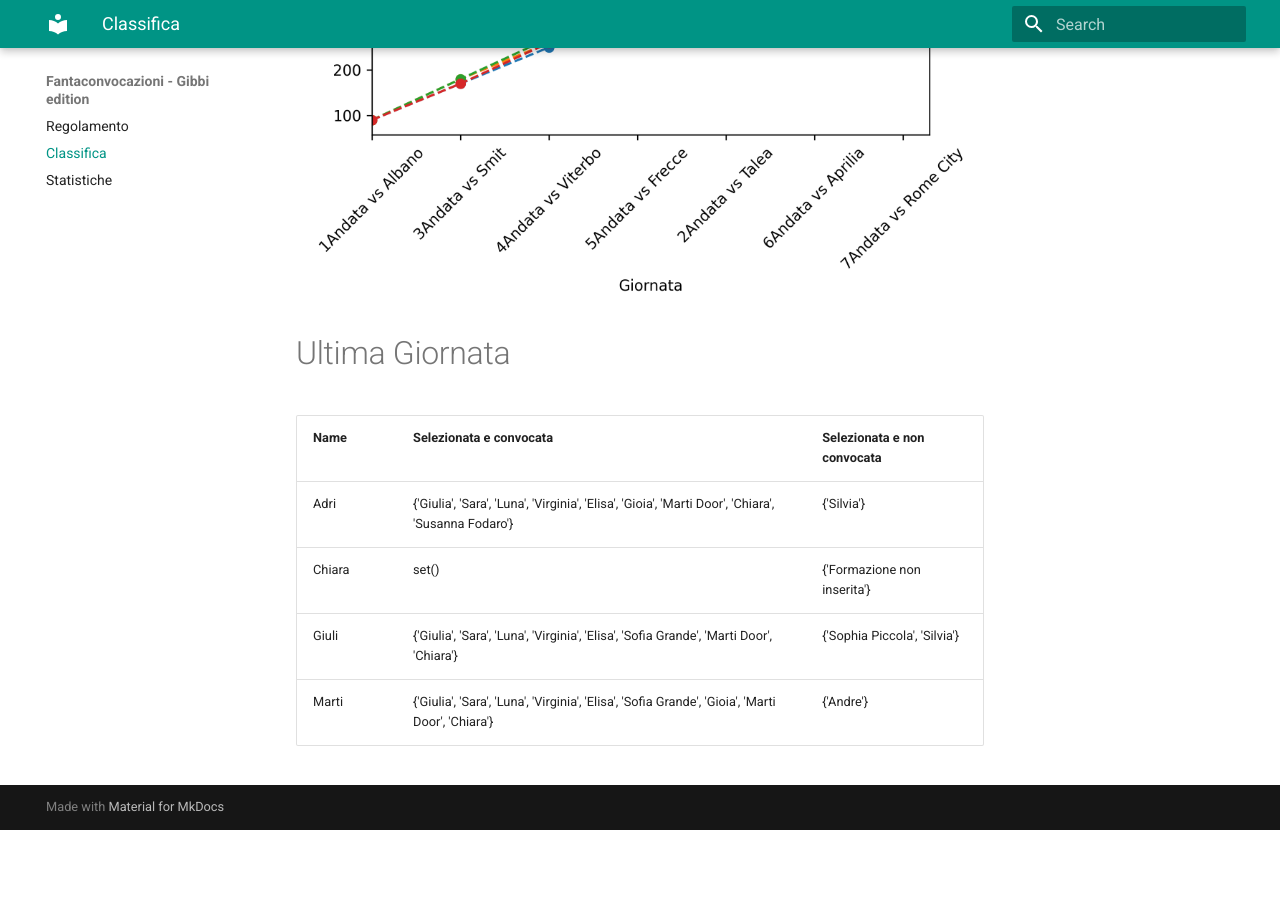
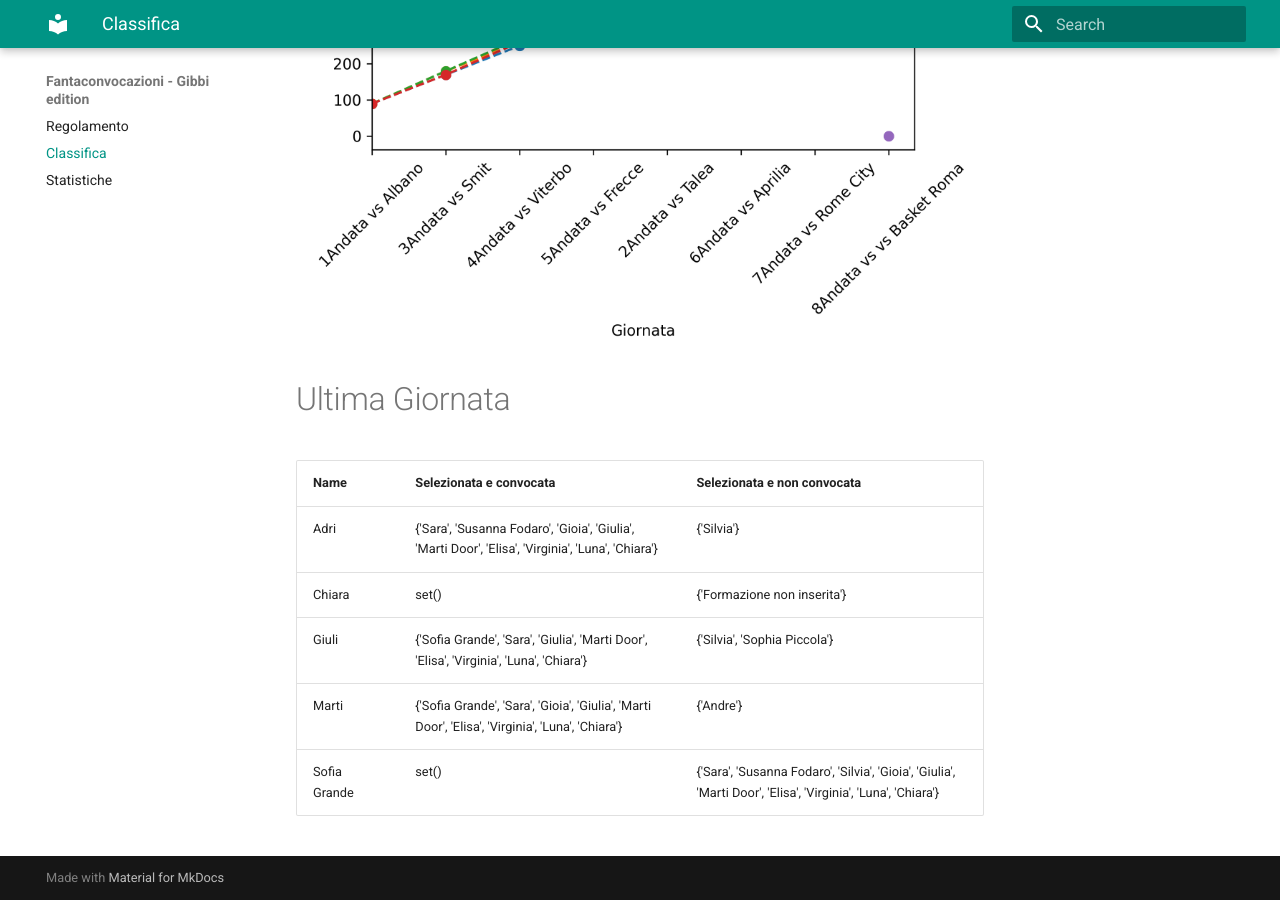
Before and after one commit to martinig94/fantagibbi, an MkDocs documentation site: the page built from docs/Classifica.md, in a window 1280 px wide and 900 px high, scrolled down 769 px. Built offline with MkDocs 1.6.1 and Material for MkDocs 9.7.7, drawn with Linux system fonts in a browser that asks for light colours; before the commit the page ends 1599 px from its top, so only the background shows below that.

Commit message:
Auto-update from main.py

```diff
--- a/docs/Classifica.md
+++ b/docs/Classifica.md
@@ -1,11 +1,12 @@
 # Vedi qua la classifica aggiornata
 <!-- START_TABLE RANKING -->
-| Name   |   point |
-|:-------|--------:|
-| Giuli  |     740 |
-| Chiara |     710 |
-| Adri   |     610 |
-| Marti  |     610 |
+| Name         |   point |
+|:-------------|--------:|
+| Giuli        |     740 |
+| Chiara       |     710 |
+| Adri         |     610 |
+| Marti        |     610 |
+| Sofia Grande |       0 |
 <!-- END_TABLE RANKING -->
 
 [Scarica classifica](data/ranking.csv)
@@ -15,10 +16,11 @@
 
 # Ultima Giornata
 <!-- START_TABLE CORRECT -->
-| Name   | Selezionata e convocata                                                                            | Selezionata e non convocata   |
-|:-------|:---------------------------------------------------------------------------------------------------|:------------------------------|
-| Adri   | {'Giulia', 'Sara', 'Luna', 'Virginia', 'Elisa', 'Gioia', 'Marti Door', 'Chiara', 'Susanna Fodaro'} | {'Silvia'}                    |
-| Chiara | set()                                                                                              | {'Formazione non inserita'}   |
-| Giuli  | {'Giulia', 'Sara', 'Luna', 'Virginia', 'Elisa', 'Sofia Grande', 'Marti Door', 'Chiara'}            | {'Sophia Piccola', 'Silvia'}  |
-| Marti  | {'Giulia', 'Sara', 'Luna', 'Virginia', 'Elisa', 'Sofia Grande', 'Gioia', 'Marti Door', 'Chiara'}   | {'Andre'}                     |
+| Name         | Selezionata e convocata                                                                            | Selezionata e non convocata                                                                                  |
+|:-------------|:---------------------------------------------------------------------------------------------------|:-------------------------------------------------------------------------------------------------------------|
+| Adri         | {'Sara', 'Susanna Fodaro', 'Gioia', 'Giulia', 'Marti Door', 'Elisa', 'Virginia', 'Luna', 'Chiara'} | {'Silvia'}                                                                                                   |
+| Chiara       | set()                                                                                              | {'Formazione non inserita'}                                                                                  |
+| Giuli        | {'Sofia Grande', 'Sara', 'Giulia', 'Marti Door', 'Elisa', 'Virginia', 'Luna', 'Chiara'}            | {'Silvia', 'Sophia Piccola'}                                                                                 |
+| Marti        | {'Sofia Grande', 'Sara', 'Gioia', 'Giulia', 'Marti Door', 'Elisa', 'Virginia', 'Luna', 'Chiara'}   | {'Andre'}                                                                                                    |
+| Sofia Grande | set()                                                                                              | {'Sara', 'Susanna Fodaro', 'Silvia', 'Gioia', 'Giulia', 'Marti Door', 'Elisa', 'Virginia', 'Luna', 'Chiara'} |
 <!-- END_TABLE CORRECT -->
--- a/docs/data/ranking.csv
+++ b/docs/data/ranking.csv
@@ -3,3 +3,4 @@ Giuli,740
 Chiara,710
 Adri,610
 Marti,610
+Sofia Grande,0
```
Also changed, not shown: docs/images/most_selected_players.png, docs/images/trend_points.png.
